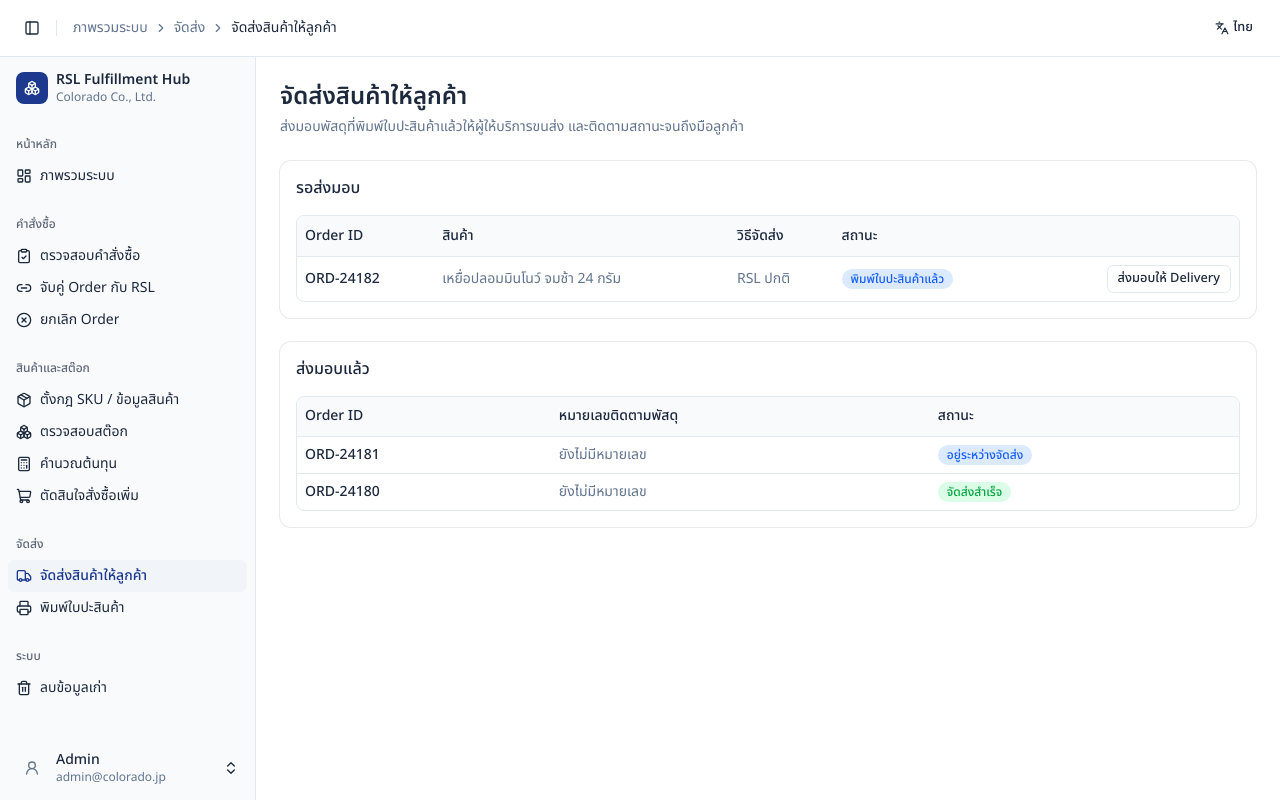
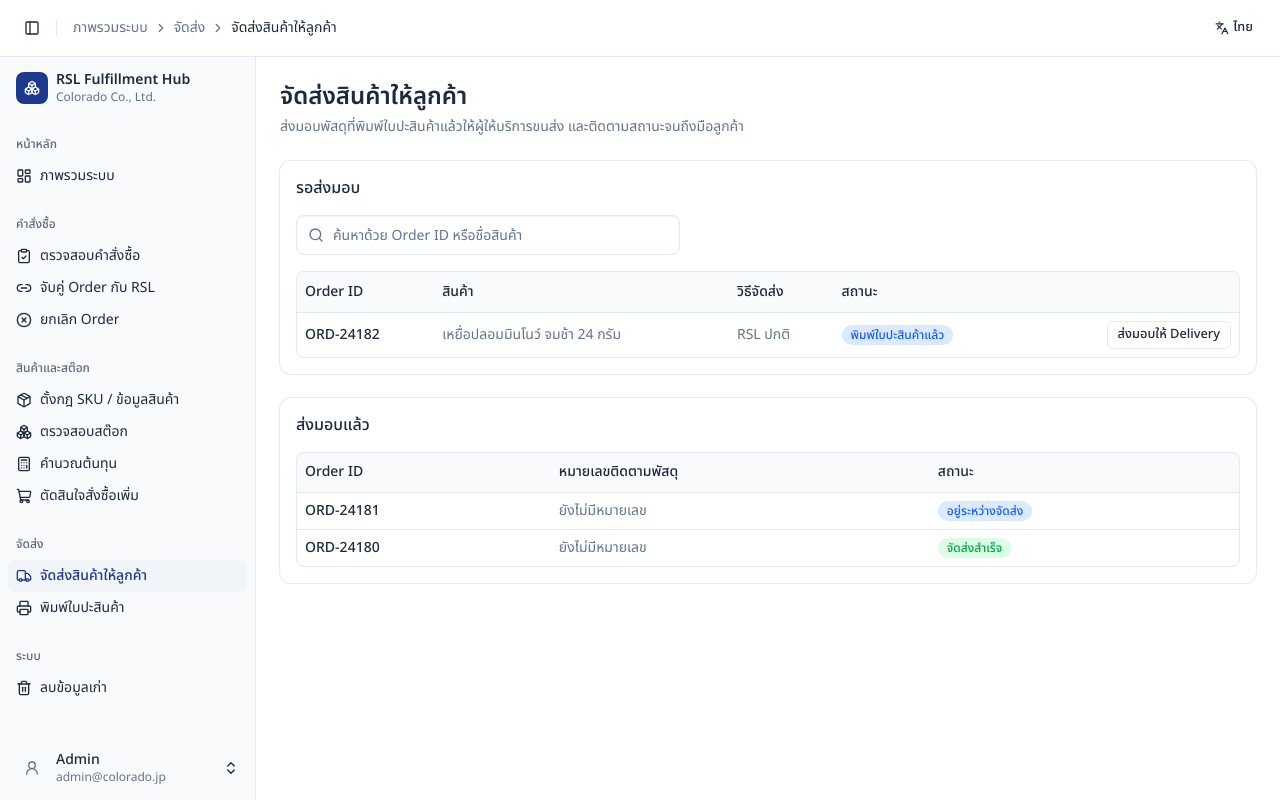
Before and after one commit to xbpkdi/01418321-final-project, a Next.js app: page /shipping in a window 1280 px wide. Built offline with nearby package versions, Linux system fonts and the light colour scheme.

Commit message:
feat: add search to the order tables

```diff
--- a/src/app/(app)/orders/cancel/page.tsx
+++ b/src/app/(app)/orders/cancel/page.tsx
@@ -5,7 +5,7 @@
 
 import * as React from "react";
 import { Suspense } from "react";
-import { useState } from "react";
+import { useMemo, useState } from "react";
 import { useSearchParams } from "next/navigation";
 import { XCircle } from "lucide-react";
 import { toast } from "sonner";
@@ -23,6 +23,7 @@ import {
 import { PageHeader } from "@/components/shared/page-header";
 import { EmptyState } from "@/components/shared/empty-state";
 import { DataTable } from "@/components/shared/data-table";
+import { TableSearch } from "@/components/shared/table-search";
 import { cancelColumns } from "./columns";
 import { useT } from "@/lib/i18n/context";
 import { MOCK_ORDERS } from "@/mock/orders";
@@ -43,6 +44,7 @@ function CancelOrderContent() {
   const [target, setTarget] = useState<Order | null>(null);
   const [reason, setReason] = useState("");
   const [error, setError] = useState<string | null>(null);
+  const [keyword, setKeyword] = useState("");
 
   const open = React.useCallback(
     (order: Order) => {
@@ -105,6 +107,18 @@ function CancelOrderContent() {
     .filter((o) => !focusStatus || o.order_status === focusStatus);
   const columns = React.useMemo(() => cancelColumns(t, open), [t, open]);
 
+  // ค้นด้วย Order ID, SKU หรือชื่อสินค้า
+  const visible = useMemo(() => {
+    const q = keyword.trim().toLowerCase();
+    if (!q) return cancellable;
+    return cancellable.filter(
+      (o) =>
+        o.order_id.toLowerCase().includes(q) ||
+        o.sku.toLowerCase().includes(q) ||
+        o.product_name.toLowerCase().includes(q),
+    );
+  }, [cancellable, keyword]);
+
   return (
     <div className="grid gap-6 p-6">
       <PageHeader
@@ -113,14 +127,22 @@ function CancelOrderContent() {
       />
 
       <DataTable
-        data={cancellable}
+        data={visible}
         columns={columns}
         getRowId={(row) => row.order_id}
+        toolbar={
+          <TableSearch
+            value={keyword}
+            onChange={setKeyword}
+            label={t.cancel.searchLabel}
+            placeholder={t.cancel.searchPlaceholder}
+          />
+        }
         emptyState={
           <EmptyState
             icon={XCircle}
-            title={t.cancel.emptyTitle}
-            hint={t.cancel.emptyHint}
+            title={keyword ? t.cancel.emptySearchTitle : t.cancel.emptyTitle}
+            hint={keyword ? t.cancel.emptySearchHint : t.cancel.emptyHint}
           />
         }
       />
--- a/src/app/(app)/orders/rsl-match/page.tsx
+++ b/src/app/(app)/orders/rsl-match/page.tsx
@@ -3,7 +3,7 @@
 // RslMatchScreen — UC 1S จับคู่ Order กับเลข RSL
 // ข้อความและเงื่อนไขทั้งหมดมาจาก 00-use-case-descriptions.md
 
-import { useState } from "react";
+import { useMemo, useState } from "react";
 import { useRouter } from "next/navigation";
 import { Link2 } from "lucide-react";
 import { toast } from "sonner";
@@ -13,6 +13,7 @@ import { Item, ItemActions, ItemContent, ItemDescription, ItemTitle } from "@/co
 import { PageHeader } from "@/components/shared/page-header";
 import { EmptyState } from "@/components/shared/empty-state";
 import { DataTable } from "@/components/shared/data-table";
+import { TableSearch } from "@/components/shared/table-search";
 import { matchedColumns, queueColumns } from "./columns";
 import { useT } from "@/lib/i18n/context";
 import { MOCK_ORDERS } from "@/mock/orders";
@@ -37,6 +38,7 @@ export default function RslMatchScreen() {
     options: RslShipment[];
   } | null>(null);
   const [error, setError] = useState<string | null>(null);
+  const [keyword, setKeyword] = useState("");
   const [working, setWorking] = useState<string | null>(null);
 
   const queue = MOCK_ORDERS.filter(
@@ -131,6 +133,16 @@ export default function RslMatchScreen() {
     unmatch,
   );
 
+  // ค้นด้วย Order ID หรือ SKU เฉพาะคิวรอจับคู่
+  const visibleQueue = useMemo(() => {
+    const q = keyword.trim().toLowerCase();
+    if (!q) return queue;
+    return queue.filter(
+      (o) =>
+        o.order_id.toLowerCase().includes(q) || o.sku.toLowerCase().includes(q),
+    );
+  }, [queue, keyword]);
+
   return (
     <div className="grid gap-6 p-6">
       <PageHeader
@@ -194,15 +206,25 @@ export default function RslMatchScreen() {
         </CardHeader>
         <CardContent>
           <DataTable
-            data={queue}
+            data={visibleQueue}
             columns={queueCols}
             getRowId={(row) => row.order_id}
             showColumnToggle={false}
+            toolbar={
+              <TableSearch
+                value={keyword}
+                onChange={setKeyword}
+                label={t.rslMatch.searchLabel}
+                placeholder={t.rslMatch.searchPlaceholder}
+              />
+            }
             emptyState={
               <EmptyState
                 icon={Link2}
-                title={t.rslMatch.emptyTitle}
-                hint={t.rslMatch.emptyHint}
+                title={
+                  keyword ? t.rslMatch.emptySearchTitle : t.rslMatch.emptyTitle
+                }
+                hint={keyword ? t.rslMatch.emptySearchHint : t.rslMatch.emptyHint}
               />
             }
           />
--- a/src/app/(app)/shipping/label/page.tsx
+++ b/src/app/(app)/shipping/label/page.tsx
@@ -3,7 +3,7 @@
 // LabelPrintScreen — UC 9A พิมพ์ใบปะสินค้า
 // ข้อความและเงื่อนไขทั้งหมดมาจาก 00-use-case-descriptions.md
 
-import { useState } from "react";
+import { useMemo, useState } from "react";
 import { useRouter } from "next/navigation";
 import { Printer } from "lucide-react";
 import { toast } from "sonner";
@@ -20,6 +20,7 @@ import {
 import { PageHeader } from "@/components/shared/page-header";
 import { EmptyState } from "@/components/shared/empty-state";
 import { DataTable } from "@/components/shared/data-table";
+import { TableSearch } from "@/components/shared/table-search";
 import { printedColumns, queueColumns } from "./columns";
 import { useT } from "@/lib/i18n/context";
 import { MOCK_ORDERS } from "@/mock/orders";
@@ -35,9 +36,21 @@ export default function LabelPrintScreen() {
   const t = useT();
   const [orders, setOrders] = useState<Order[]>(MOCK_ORDERS);
   const [reprint, setReprint] = useState<Order | null>(null);
+  const [keyword, setKeyword] = useState("");
 
   const queue = orders.filter((o) => READY.includes(o.order_status));
   const printed = orders.filter((o) => o.order_status === "พิมพ์ใบปะสินค้าแล้ว");
+
+  // ค้นด้วย Order ID หรือที่อยู่จัดส่ง เฉพาะคิวรอพิมพ์
+  const visibleQueue = useMemo(() => {
+    const q = keyword.trim().toLowerCase();
+    if (!q) return queue;
+    return queue.filter(
+      (o) =>
+        o.order_id.toLowerCase().includes(q) ||
+        o.shipping_address.toLowerCase().includes(q),
+    );
+  }, [queue, keyword]);
 
   function print(order: Order) {
     // ตรวจสอบ: ต้องมีที่อยู่จัดส่งและวิธีจัดส่งครบถ้วน
@@ -103,15 +116,23 @@ export default function LabelPrintScreen() {
         </CardHeader>
         <CardContent>
           <DataTable
-            data={queue}
+            data={visibleQueue}
             columns={queueCols}
             getRowId={(row) => row.order_id}
             showColumnToggle={false}
+            toolbar={
+              <TableSearch
+                value={keyword}
+                onChange={setKeyword}
+                label={t.label.searchLabel}
+                placeholder={t.label.searchPlaceholder}
+              />
+            }
             emptyState={
               <EmptyState
                 icon={Printer}
-                title={t.label.emptyTitle}
-                hint={t.label.emptyHint}
+                title={keyword ? t.label.emptySearchTitle : t.label.emptyTitle}
+                hint={keyword ? t.label.emptySearchHint : t.label.emptyHint}
               />
             }
           />
--- a/src/app/(app)/shipping/page.tsx
+++ b/src/app/(app)/shipping/page.tsx
@@ -3,13 +3,14 @@
 // ShipmentScreen — UC 8A จัดส่งสินค้าให้ลูกค้าผ่าน Delivery
 // ข้อความและเงื่อนไขทั้งหมดมาจาก 00-use-case-descriptions.md
 
-import { useState } from "react";
+import { useMemo, useState } from "react";
 import { Truck } from "lucide-react";
 import { toast } from "sonner";
 import { Card, CardContent, CardHeader, CardTitle } from "@/components/ui/card";
 import { PageHeader } from "@/components/shared/page-header";
 import { EmptyState } from "@/components/shared/empty-state";
 import { DataTable } from "@/components/shared/data-table";
+import { TableSearch } from "@/components/shared/table-search";
 import { shippedColumns, waitingColumns } from "./columns";
 import { useT } from "@/lib/i18n/context";
 import { MOCK_ORDERS } from "@/mock/orders";
@@ -20,6 +21,7 @@ export default function ShipmentScreen() {
   const t = useT();
   const [orders, setOrders] = useState<Order[]>(MOCK_ORDERS);
   const [tracking, setTracking] = useState<Record<string, string>>({});
+  const [keyword, setKeyword] = useState("");
 
   const waiting = orders.filter(
     (o) => o.order_status === "พิมพ์ใบปะสินค้าแล้ว",
@@ -27,6 +29,17 @@ export default function ShipmentScreen() {
   const shipped = orders.filter((o) =>
     ["อยู่ระหว่างจัดส่ง", "จัดส่งสำเร็จ"].includes(o.order_status),
   );
+
+  // ค้นด้วย Order ID หรือชื่อสินค้า เฉพาะคิวรอส่งมอบ
+  const visibleWaiting = useMemo(() => {
+    const q = keyword.trim().toLowerCase();
+    if (!q) return waiting;
+    return waiting.filter(
+      (o) =>
+        o.order_id.toLowerCase().includes(q) ||
+        o.product_name.toLowerCase().includes(q),
+    );
+  }, [waiting, keyword]);
 
   function dispatch(order: Order) {
     // ตรวจสอบ: ต้องพิมพ์ใบปะสินค้าแล้วเท่านั้น
@@ -87,15 +100,25 @@ export default function ShipmentScreen() {
         </CardHeader>
         <CardContent>
           <DataTable
-            data={waiting}
+            data={visibleWaiting}
             columns={waitingCols}
             getRowId={(row) => row.order_id}
             showColumnToggle={false}
+            toolbar={
+              <TableSearch
+                value={keyword}
+                onChange={setKeyword}
+                label={t.shipping.searchLabel}
+                placeholder={t.shipping.searchPlaceholder}
+              />
+            }
             emptyState={
               <EmptyState
                 icon={Truck}
-                title={t.shipping.emptyTitle}
-                hint={t.shipping.emptyHint}
+                title={
+                  keyword ? t.shipping.emptySearchTitle : t.shipping.emptyTitle
+                }
+                hint={keyword ? t.shipping.emptySearchHint : t.shipping.emptyHint}
               />
             }
           />
```
